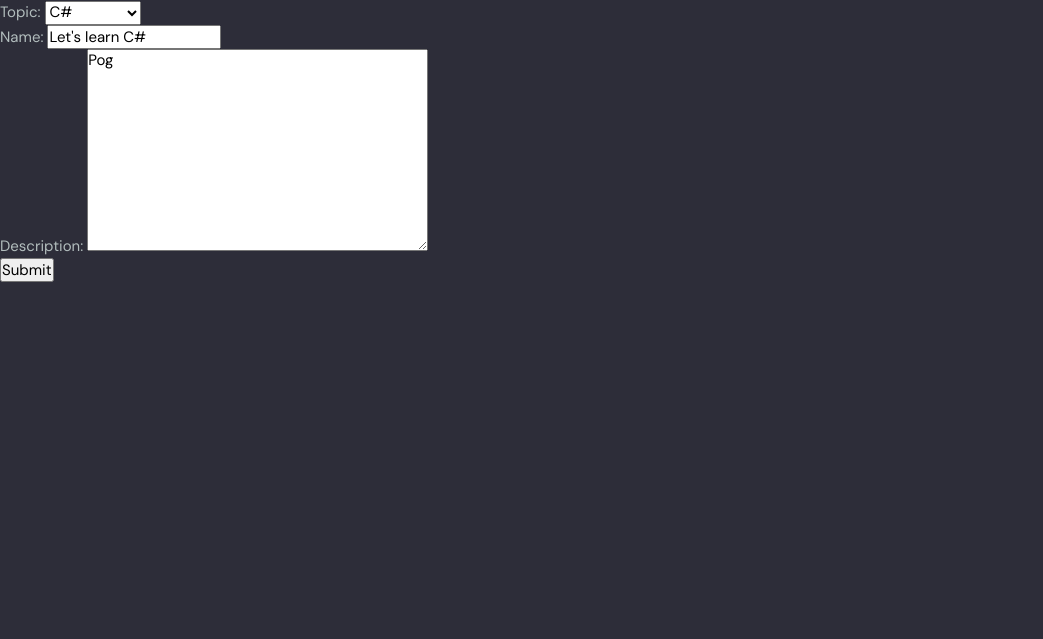
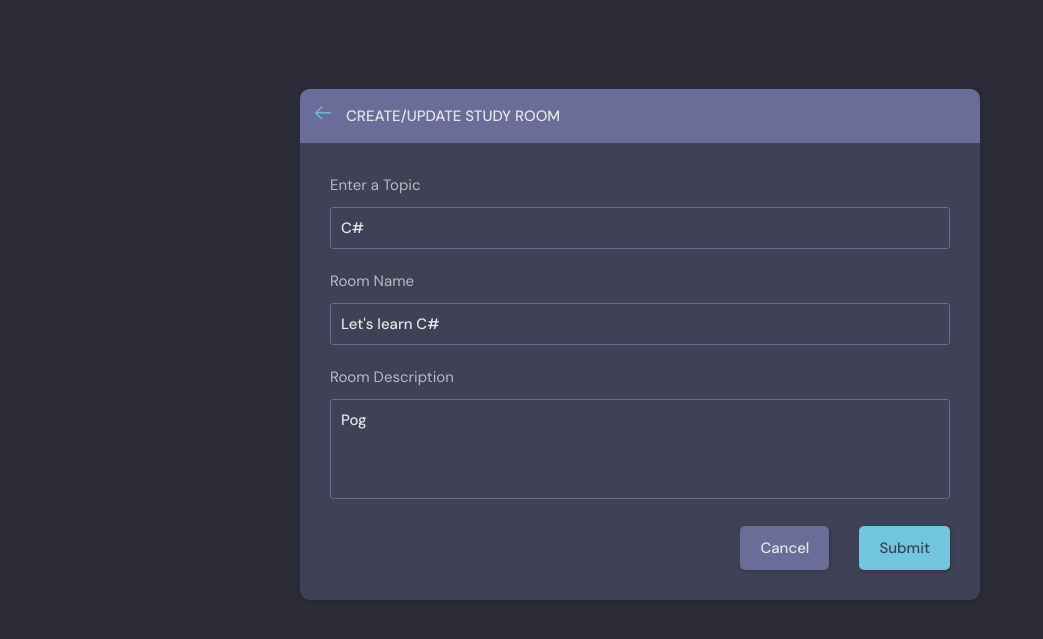
Before and after one commit to oldtarzan19/studybud, a Django app: page /update-room/9 in a window 1280 px wide. Shown: the part 76-715 px from the top of the page, without its empty margins (0-1043 px from the left). Run offline with Django 4.2, Linux system fonts and the light colour scheme; a user stored in the database is signed in; data comes from the database, SQL or seed files in the repository; both versions use the stored data as it was after the commit.

Commit message:
theme install section vége Vid: 5h 11m

```diff
--- a/base/templates/base/home.html
+++ b/base/templates/base/home.html
@@ -33,7 +33,7 @@
                         <h2>Study Room</h2>
                         <p>{{ room_count }} Rooms available</p>
                     </div>
-                    <a class="btn btn--main" href="create-room.html">
+                    <a class="btn btn--main" href="{% url 'create-room' %}">
                         <svg version="1.1" xmlns="http://www.w3.org/2000/svg" width="32" height="32" viewBox="0 0 32 32">
                             <title>add</title>
                             <path
--- a/base/templates/base/room_form.html
+++ b/base/templates/base/room_form.html
@@ -1,13 +1,71 @@
+<!DOCTYPE html>
 {% extends 'main.html' %}
 
 {% block content %}
 
-    <div>
-        <form method="post" action="">
-            {% csrf_token %}
-            {{ form.as_p }}
-            <input type="submit" value="Submit">
-        </form>
-    </div>
+    <main class="create-room layout">
+        <div class="container">
+            <div class="layout__box">
+                <div class="layout__boxHeader">
+                    <div class="layout__boxTitle">
+                        <a href="{% url 'home' %}">
+                            <svg version="1.1" xmlns="http://www.w3.org/2000/svg" width="32" height="32" viewBox="0 0 32 32">
+                                <title>arrow-left</title>
+                                <path
+                                        d="M13.723 2.286l-13.723 13.714 13.719 13.714 1.616-1.611-10.96-10.96h27.625v-2.286h-27.625l10.965-10.965-1.616-1.607z">
+                                </path>
+                            </svg>
+                        </a>
+                        <h3>Create/Update Study Room</h3>
+                    </div>
+                </div>
+                <div class="layout__body">
+                    <form class="form" action="" method="post">
+                        {% csrf_token %}
 
-{% endblock content %}
+                        <div class="form__group">
+                            <label for="room_topic">Enter a Topic</label>
+                            <input type="text" name="topic" value="{{ room.topic.name }}" required list="topic-list">
+                            <datalist id="topic-list">
+                                <select id="room_topic">
+                                    {% for topic in topics %}
+                                    <option value="{{ topic.name }}">{{ topic.name }}</option>
+                                    {% endfor %}
+                                </select>
+                            </datalist>
+                        </div>
+
+
+                        <div class="form__group">
+                            <label for="room_name">Room Name</label>
+                            {{ form.name }}
+                        </div>
+
+                        <div class="form__group">
+                            <label for="room_description">Room Description</label>
+                            {{ form.description }}
+                        </div>
+
+
+{#                        <div class="form__group">#}
+{#                            <label for="room_topic">Topic</label>#}
+{#                            <input required type="text" name="topic" id="room_topic" list="topic-list" />#}
+{#                            <datalist id="topic-list">#}
+{#                                <select id="room_topic">#}
+{#                                    <option value="">Select your topic</option>#}
+{#                                    <option value="Python">Python</option>#}
+{#                                    <option value="Django">Django</option>#}
+{#                                </select>#}
+{#                            </datalist>#}
+{##}
+{#                        </div>#}
+                        <div class="form__action">
+                            <a class="btn btn--dark" href="{% url 'home' %}">Cancel</a>
+                            <button class="btn btn--main" type="submit">Submit</button>
+                        </div>
+                    </form>
+                </div>
+            </div>
+        </div>
+    </main>
+{% endblock %}
--- a/base/views.py
+++ b/base/views.py
@@ -110,15 +110,21 @@ def userProfile(request, pk):
 @login_required(login_url='login')
 def createRoom(request):
     form = RoomForm()
+    topics = Topic.objects.all()
+
     if request.method == 'POST':
-        form = RoomForm(request.POST)
-        if form.is_valid():
-            room = form.save(commit=False)
-            room.host = request.user
-            room.save()
-            return redirect('home')
+        topic_name = request.POST.get('topic')
+        topic, created = Topic.objects.get_or_create(name=topic_name)
 
-    context = {'form': form}
+        Room.objects.create(
+            host=request.user,
+            topic=topic,
+            name=request.POST.get('name'),
+            description=request.POST.get('description')
+        )
+        return redirect('home')
+
+    context = {'form': form, 'topics': topics}
     return render(request, 'base/room_form.html', context)
 
 
@@ -126,17 +132,21 @@ def createRoom(request):
 def updateRoom(request, pk):
     room = Room.objects.get(id=pk)
     form = RoomForm(instance=room)
+    topics = Topic.objects.all()
 
     if request.user != room.host:
         return HttpResponse('You are not allowed here!')
 
     if request.method == 'POST':
-        form = RoomForm(request.POST, instance=room)
-        if form.is_valid():
-            form.save()
-            return redirect('home')
+        topic_name = request.POST.get('topic')
+        topic, created = Topic.objects.get_or_create(name=topic_name)
+        room.name = request.POST.get('name')
+        room.topic = topic
+        room.description = request.POST.get('description')
+        room.save()
+        return redirect('home')
 
-    context = {'form': form}
+    context = {'form': form, 'topics': topics, 'room': room}
     return render(request, 'base/room_form.html', context)
 
 
```
Also changed, not shown: base/templates/base/room_form_old.html (added, +13 -0 lines), db.sqlite3.
